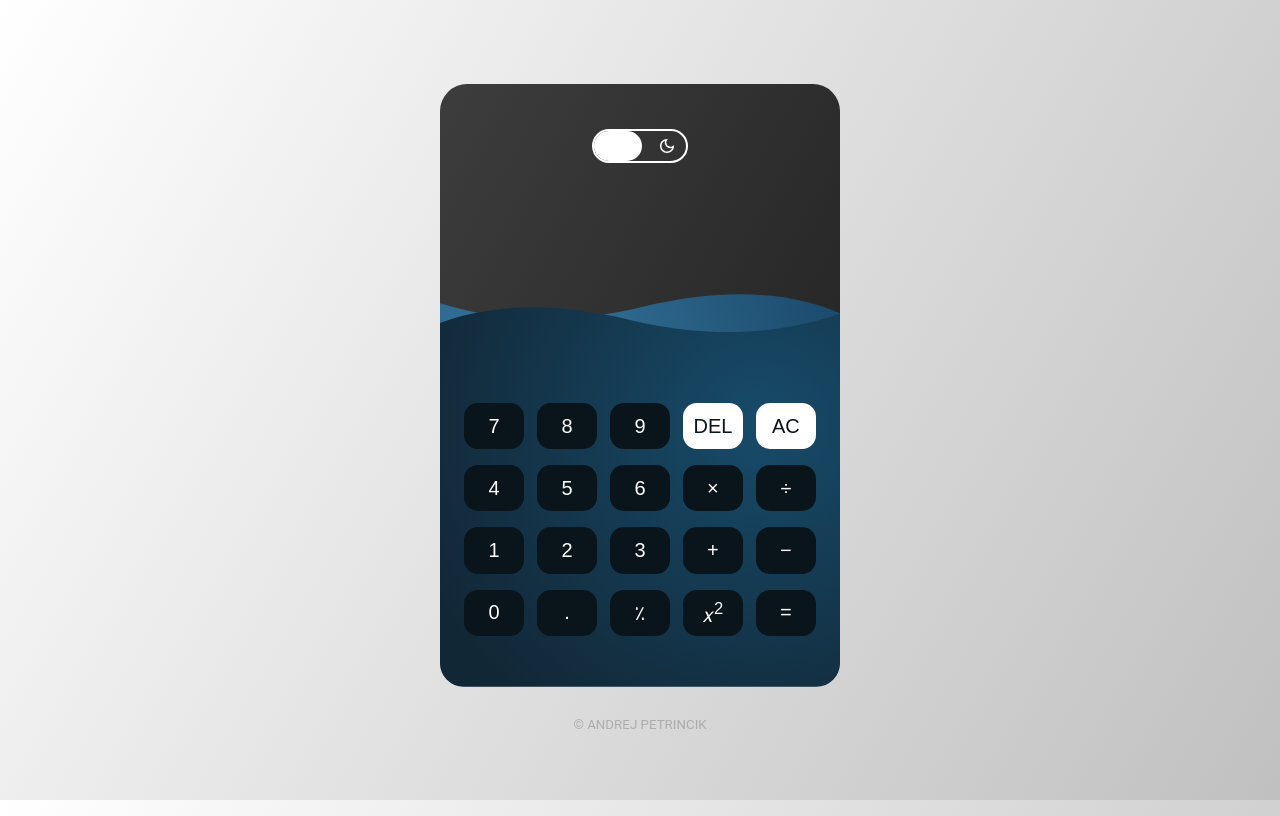
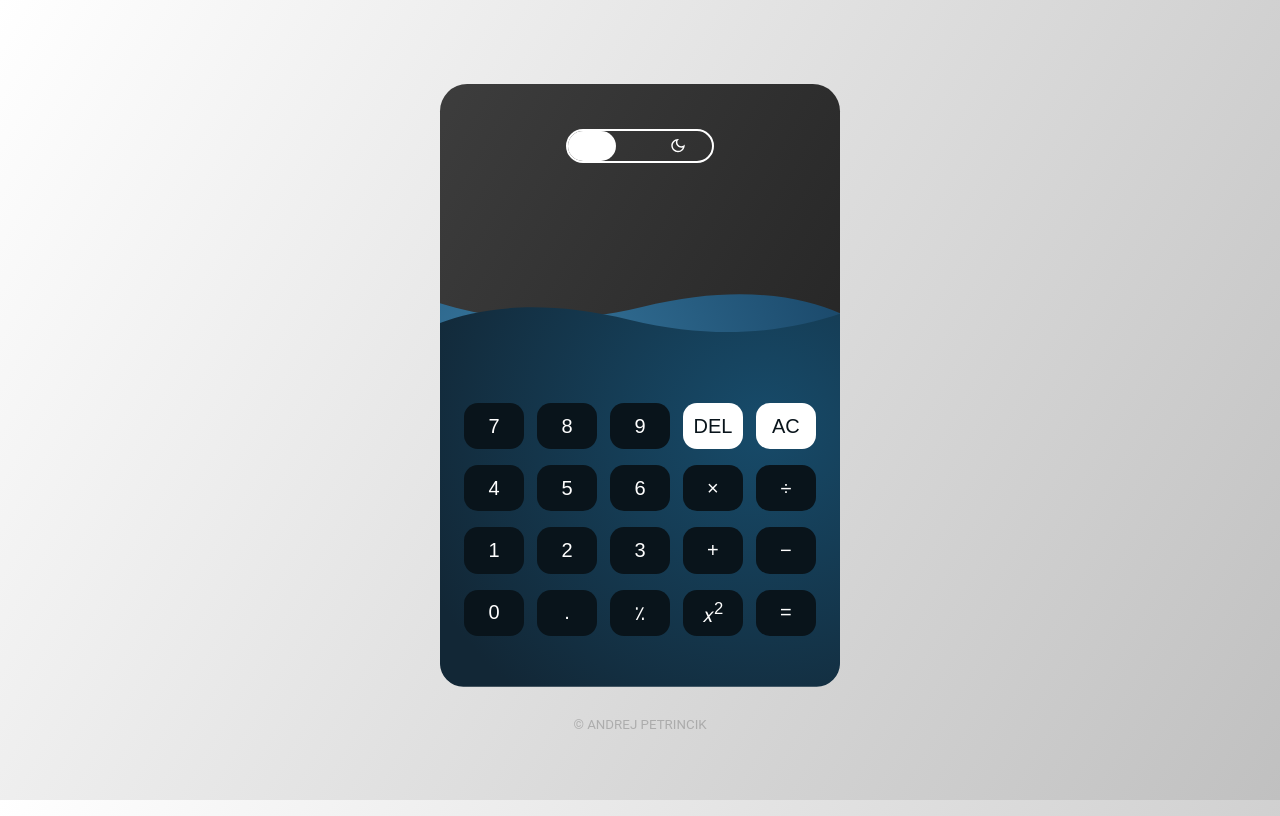
Before and after one commit to Tricheck-A/Calculator, a plain HTML site: page index.html in a window 1280 px wide. Drawn offline with Linux system fonts and the light colour scheme; a web font is replaced by a local one.

Commit message:
Update index.html

```diff
--- a/index.html
+++ b/index.html
@@ -18,8 +18,8 @@
 
         <!-- <div id="switchContainer">
             <div id="switch">
-                <img id="darkModeIcon" src="Icons/dark_mode_black_48dp.svg">
-                <img id="lightModeIcon" src="Icons/light_mode_black_48dp.svg">
+                <img id="darkModeIcon" src="/Icons/dark_mode_black_48dp.svg">
+                <img id="lightModeIcon" src="/Icons/light_mode_black_48dp.svg">
 
                 <!-- Box for the current selected Mode -->
                 <!-- <div id ="switchSelectionDiv">
@@ -30,8 +30,8 @@
          <div id="switchContainer">
              <input type="checkbox" class="checkbox" id="checkbox">
              <label for = "checkbox" class="label" id="label">
-                <img id="lightModeIcon" src="/Icons/light_mode_black_48dp.svg">
-                <img id="darkModeIcon" src="/Icons/dark_mode_white_48dp.svg">
+                <svg id="lightModeIcon" xmlns="http://www.w3.org/2000/svg" enable-background="new 0 0 20 20" height="48px" viewBox="0 0 20 20" width="48px" fill="#09141b"><rect fill="none" height="20" width="20"/><path d="M10,7.5c1.38,0,2.5,1.12,2.5,2.5s-1.12,2.5-2.5,2.5S7.5,11.38,7.5,10S8.62,7.5,10,7.5z M10,6c-2.21,0-4,1.79-4,4s1.79,4,4,4 s4-1.79,4-4S12.21,6,10,6L10,6z M3.75,10.75c0.41,0,0.75-0.34,0.75-0.75c0-0.41-0.34-0.75-0.75-0.75h-2C1.34,9.25,1,9.59,1,10 s0.34,0.75,0.75,0.75H3.75z M18.25,10.75c0.41,0,0.75-0.34,0.75-0.75c0-0.41-0.34-0.75-0.75-0.75h-2c-0.41,0-0.75,0.34-0.75,0.75 s0.34,0.75,0.75,0.75H18.25z M9.25,3.75C9.25,4.16,9.59,4.5,10,4.5c0.41,0,0.75-0.34,0.75-0.75v-2C10.75,1.34,10.41,1,10,1 S9.25,1.34,9.25,1.75V3.75z M13.89,5.05c-0.29,0.29-0.29,0.77,0,1.06s0.77,0.29,1.06,0l1.06-1.06c0.29-0.29,0.29-0.77,0-1.06 c-0.29-0.29-0.77-0.29-1.06,0L13.89,5.05z M3.99,14.95c-0.29,0.29-0.29,0.77,0,1.06s0.77,0.29,1.06,0l1.06-1.06 c0.29-0.29,0.29-0.77,0-1.06c-0.29-0.29-0.77-0.29-1.06,0L3.99,14.95z M5.05,6.11c0.29,0.29,0.77,0.29,1.06,0s0.29-0.77,0-1.06 L5.05,3.99c-0.29-0.29-0.77-0.29-1.06,0s-0.29,0.77,0,1.06L5.05,6.11z M14.95,16.01c0.29,0.29,0.77,0.29,1.06,0s0.29-0.77,0-1.06 l-1.06-1.06c-0.29-0.29-0.77-0.29-1.06,0c-0.29,0.29-0.29,0.77,0,1.06L14.95,16.01z M9.25,18.25C9.25,18.66,9.59,19,10,19 c0.41,0,0.75-0.34,0.75-0.75v-2c0-0.41-0.34-0.75-0.75-0.75s-0.75,0.34-0.75,0.75V18.25z"/></svg>
+                <svg id="darkModeIcon" xmlns="http://www.w3.org/2000/svg" enable-background="new 0 0 20 20" height="48px" viewBox="0 0 20 20" width="48px" fill="white"><rect fill="none" height="20" width="20"/><path d="M8.04,4.86C7.88,5.39,7.8,5.94,7.8,6.5c0,3.14,2.56,5.7,5.7,5.7c0.56,0,1.11-0.08,1.64-0.24c-0.79,2.07-2.8,3.54-5.14,3.54 c-3.03,0-5.5-2.47-5.5-5.5C4.5,7.66,5.97,5.65,8.04,4.86z M10,3c-3.87,0-7,3.13-7,7s3.13,7,7,7s7-3.13,7-7 c0-0.36-0.03-0.72-0.08-1.06C16.16,10,14.91,10.7,13.5,10.7c-2.32,0-4.2-1.88-4.2-4.2c0-1.41,0.7-2.66,1.76-3.42 C10.72,3.03,10.36,3,10,3L10,3z"/></svg>
                 <div id="ball"></div>
              </label>
          </div>
```
